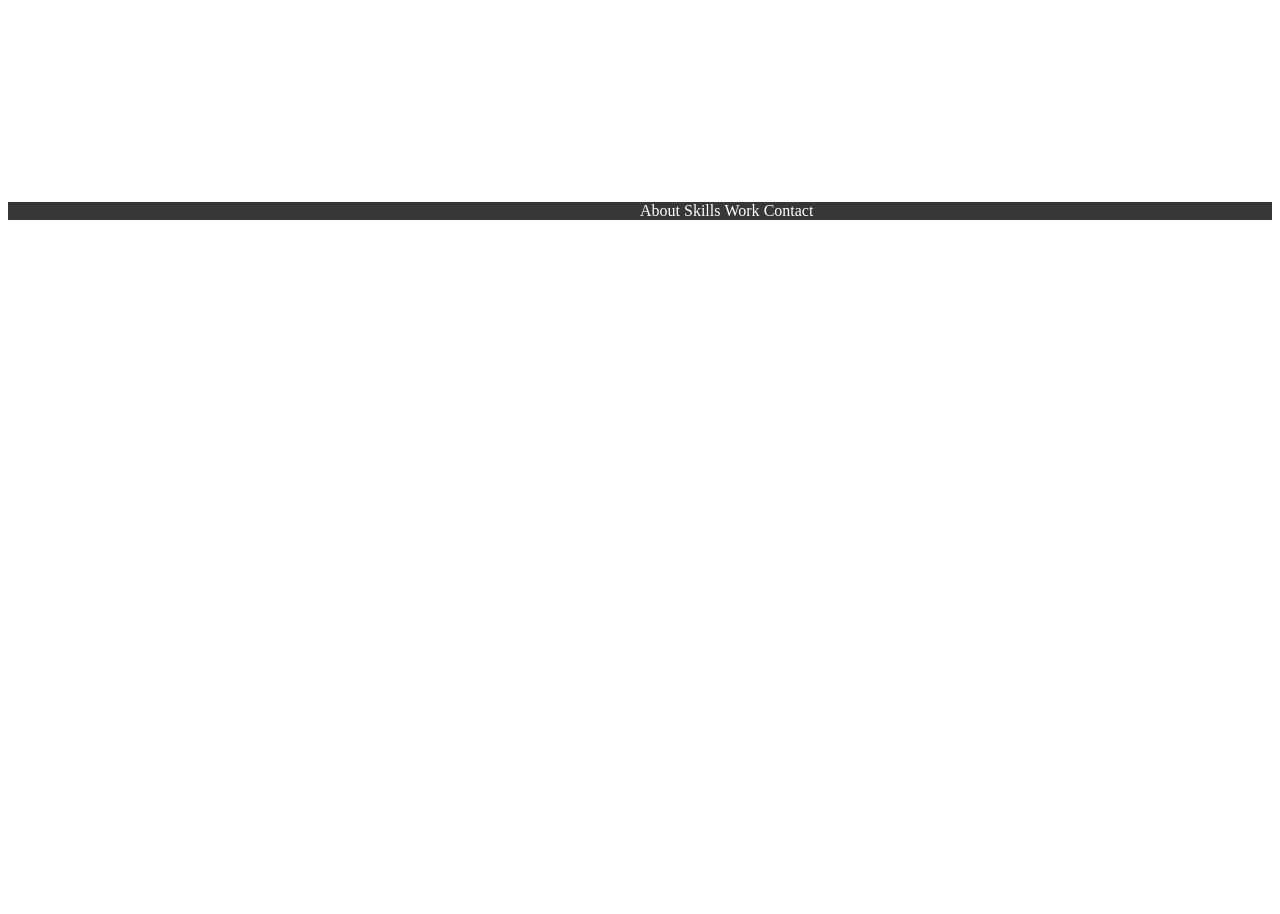
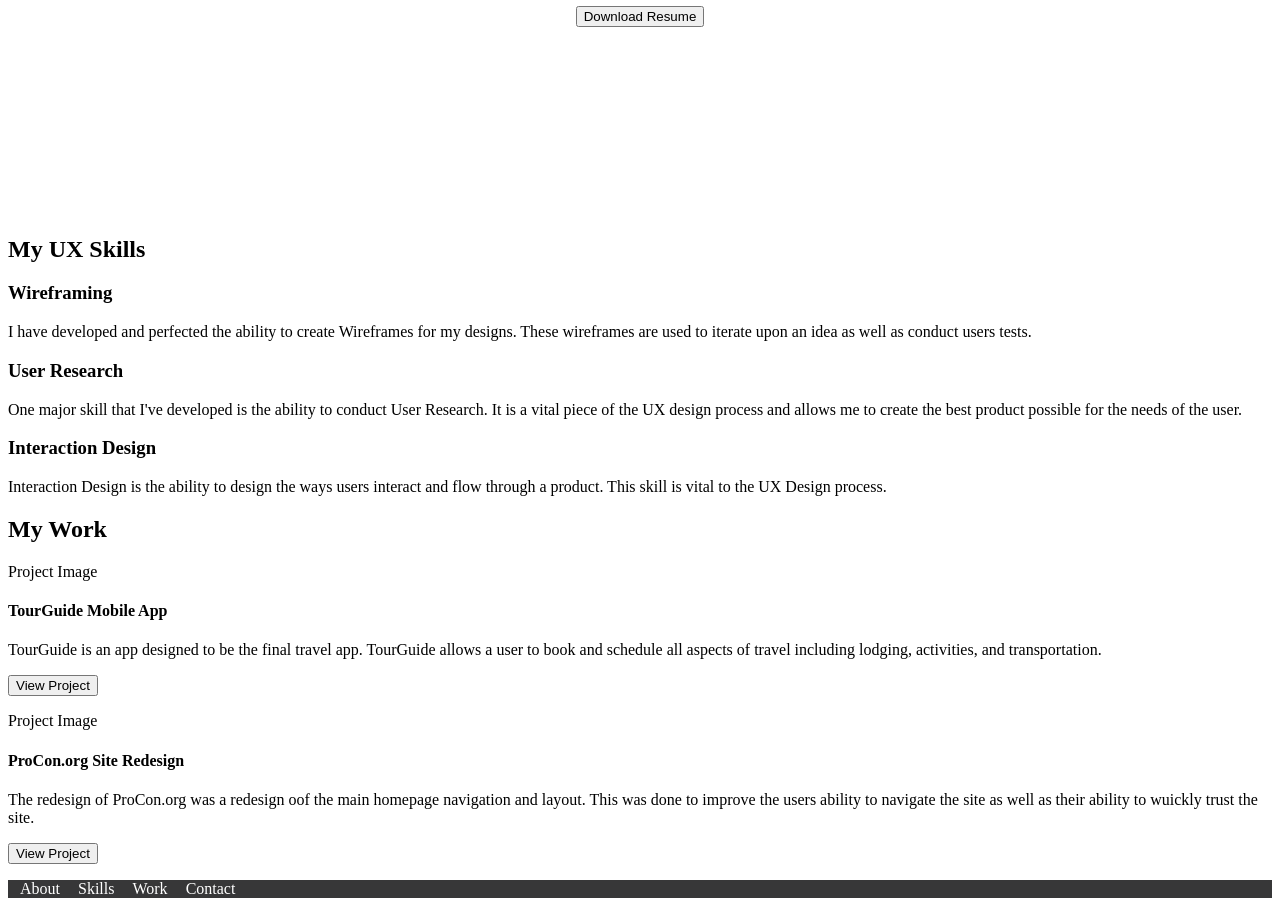
Before and after one commit to rnilsen77/UX_UI_HW_18, a plain HTML site: page index.html in a window 1280 px wide. Shown: the part 601-1515 px from the top of the page. Before the commit the page ends 837 px from the top, so only its background shows below. Drawn offline with Linux system fonts and the light colour scheme.

Commit message:
html develpoment

```diff
--- a/index.html
+++ b/index.html
@@ -27,6 +27,56 @@
             </div>
         </section>
 
+        <section class="mySkills">
+            <h1>My UX Skills</h1>
+            <div class="flexContainer">
+                <div>
+                    <!-- <img> skill image here  -->
+                    <h3>Wireframing</h3>
+                    <p>I have developed and perfected the ability to create Wireframes for my designs. These wireframes are used to iterate upon an idea as well as conduct users tests.</p>
+                </div>
+                <div>
+                    <!-- skill image here-->
+                    <h3>User Research</h3>
+                    <p>One major skill that I've developed is the ability to conduct User Research. It is a vital piece of the UX design process and allows me to create the best product possible for the needs of the user.</p>
+                </div>
+                <div>
+                    <!-- insert skill image here-->
+                    <h3>Interaction Design</h3>
+                    <p>Interaction Design is the ability to design the ways users interact and flow through a product. This skill is vital to the UX Design process.</p>
+                </div>
+            </div>
+        </section>
+
+        <section class="myWork">
+            <h1>My Work</h1>
+            <div class="workGrid">
+
+                <!-- First Project-->
+                <div>
+                    <p>Project Image</p>
+                    <!-- Insert project Image here-->
+                </div>
+                <div>
+                    <h4>TourGuide Mobile App</h4>
+                    <p>TourGuide is an app designed to be the final travel app. TourGuide allows a user to book and schedule all aspects of travel including lodging, activities, and transportation.</p>
+                    <button>View Project</button>
+                </div>
+
+                <!-- Second Project-->
+                <div>
+                    <p>Project Image</p>
+                    <!-- insert skill image here-->
+                </div>
+                <div>
+                    <h4>ProCon.org Site Redesign</h4>
+                    <p>The redesign of ProCon.org was a redesign oof the main homepage navigation and layout. This was done to improve the users ability to navigate the site as well as their ability to wuickly trust the site.</p>
+                    <button>View Project</button>
+                </div>
+
+            </div>
+        </section>
+
         <footer>
             <ul>
                 <li class="inline-block">About</li>
--- a/styles/styles.css
+++ b/styles/styles.css
@@ -1,7 +1,6 @@
 .inline-block {
     display: inline-block;
     vertical-align: top;
-
 }
 
 .logo {
@@ -15,10 +14,22 @@ nav{
     padding: 1%;
 }
 
-ul{
-     width: 50%;
-     margin-left: auto;
- }
+header {
+
+    padding: 15px;
+  }
+  header ul {
+    float: right;
+  }
+
+  header li {
+    display: inline-block;
+    padding: 0px 5px;
+  }
+
+  header p {
+    display: inline-block;
+  }
 
  .heroImg{
      text-align: center;
@@ -31,8 +42,18 @@ ul{
      margin: 0 auto;
  }
 
- footer{
+ footer {
      background-color: #373738;
      color: white;
      text-align: left;
  }
+
+ footer ul{
+     list-style: none;
+     padding-left: 5px;
+ }
+
+ footer li {
+     display: inline-block;
+     padding: 0px 7px;
+ }
```
